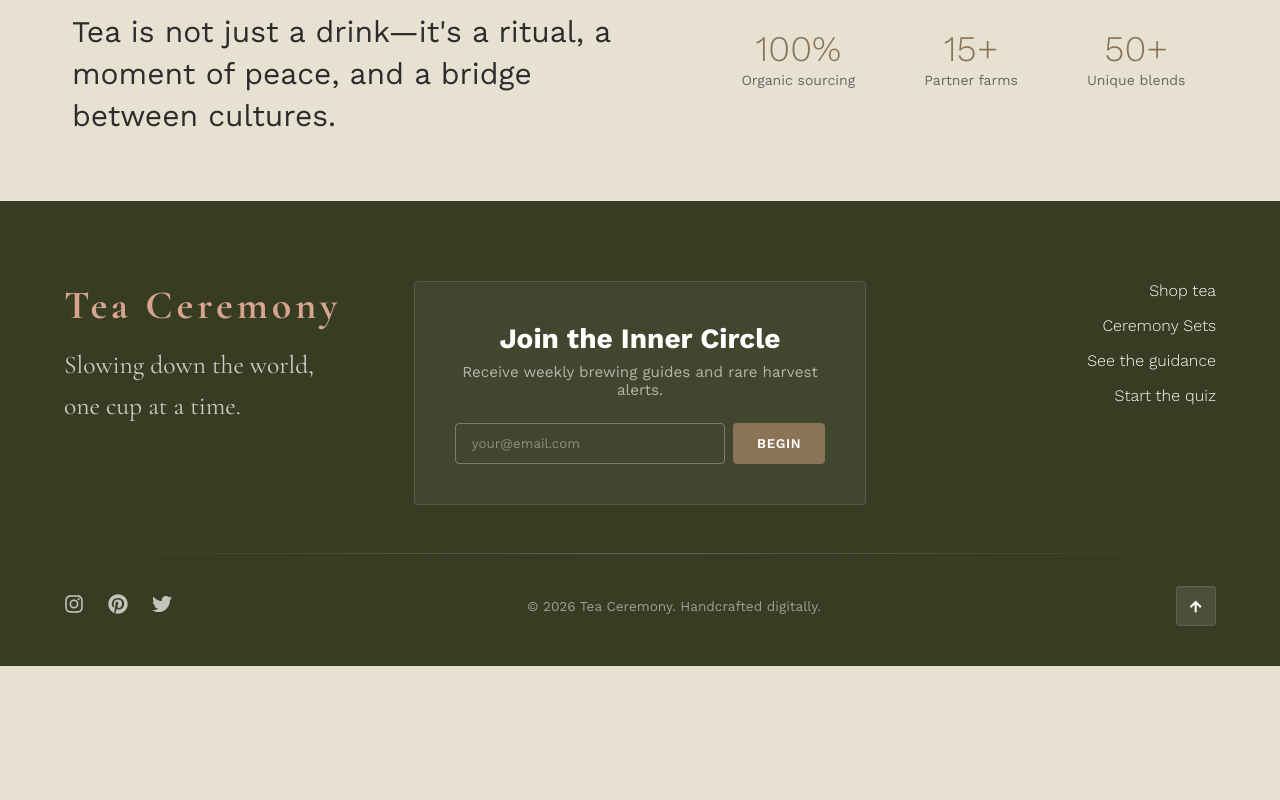
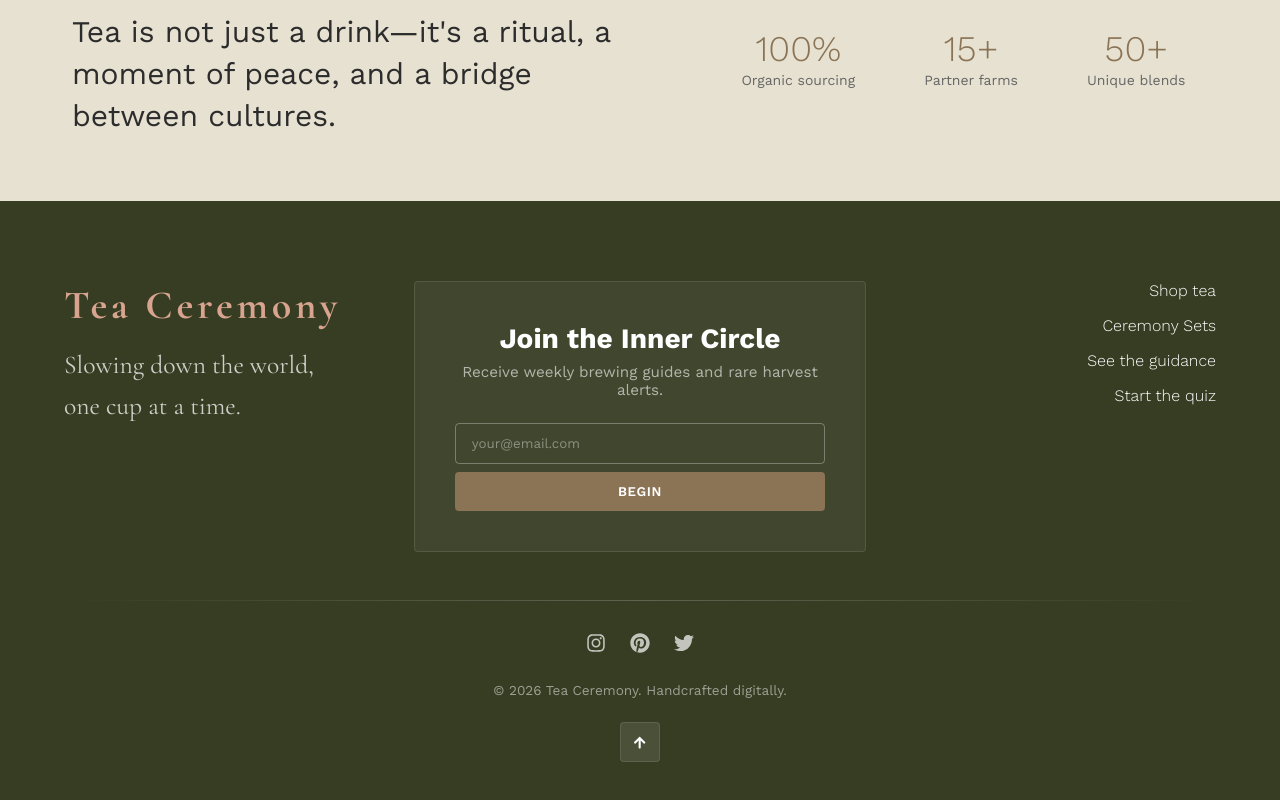
Before and after one commit to dudychvo/tea, a React (Vite) app: page / in a window 1280 px wide. Shown: the part 2968-3768 px from the top of the page. Before the commit the page ends 3634 px from the top, so only its background shows below. Built offline with nearby package versions, Linux system fonts and the light colour scheme.

Commit message:
update footer component

```diff
--- a/src/components/Footer/Footer.module.scss
+++ b/src/components/Footer/Footer.module.scss
@@ -19,12 +19,6 @@
       gap: 3rem;
       align-items: center;
       text-align: center;
-
-      @media (min-width: 900px) {
-        grid-template-columns: 1fr 1.5fr 1fr;
-        text-align: left;
-        align-items: start;
-      }
 
       .brandColumn {
         .logo {
@@ -73,11 +67,11 @@
 
         .inputGroup {
           display: flex;
+          flex-direction: column;
           gap: 0.5rem;
 
           input {
             color: white;
-            flex: 1;
             background: transparent;
             border: 1px solid rgba(white, 0.3);
             border-radius: 4px;
@@ -98,7 +92,7 @@
             background: colours.$f-btn-start;
             color: white;
             border: none;
-            padding: 0 1.5rem;
+            padding: 0.75rem 1.5rem;
             border-radius: 4px;
             font-weight: 600;
             cursor: pointer;
@@ -114,10 +108,6 @@
       }
 
       .navColumn {
-        @media (min-width: 900px) {
-          text-align: right;
-        }
-
         .links {
           list-style: none;
           padding: 0;
@@ -145,6 +135,7 @@
 
               &:hover {
                 color: colours.$link-hover;
+
                 &::after {
                   width: 100%;
                   left: 0;
@@ -172,11 +163,6 @@
       flex-direction: column;
       align-items: center;
       gap: 1.5rem;
-
-      @media (min-width: 768px) {
-        flex-direction: row;
-        justify-content: space-between;
-      }
 
       .socials {
         display: flex;
@@ -222,3 +208,43 @@
     }
   }
 }
+
+/* Responsive styles */
+@media (min-width: 768px) {
+  .footer {
+    .container {
+      .newsletterCard {
+        .inputGroup {
+          flex-direction: row;
+
+          input {
+            flex: 1;
+          }
+        }
+
+        .topSection {
+          .bottomSection {
+            flex-direction: row;
+            justify-content: space-between;
+          }
+        }
+      }
+    }
+  }
+}
+
+@media (min-width: 900px) {
+  .footer {
+    .container {
+      .topSection {
+        grid-template-columns: 1fr 1.5fr 1fr;
+        text-align: left;
+        align-items: start;
+
+        .navColumn {
+          text-align: right;
+        }
+      }
+    }
+  }
+}
--- a/src/components/Footer/Footer.tsx
+++ b/src/components/Footer/Footer.tsx
@@ -29,6 +29,7 @@ export const Footer = () => {
               one cup at a time.
             </p>
           </div>
+
           <div className={styles.newsletterCard}>
             <h3>Join the Inner Circle</h3>
             <p>Receive weekly brewing guides and rare harvest alerts.</p>
```
